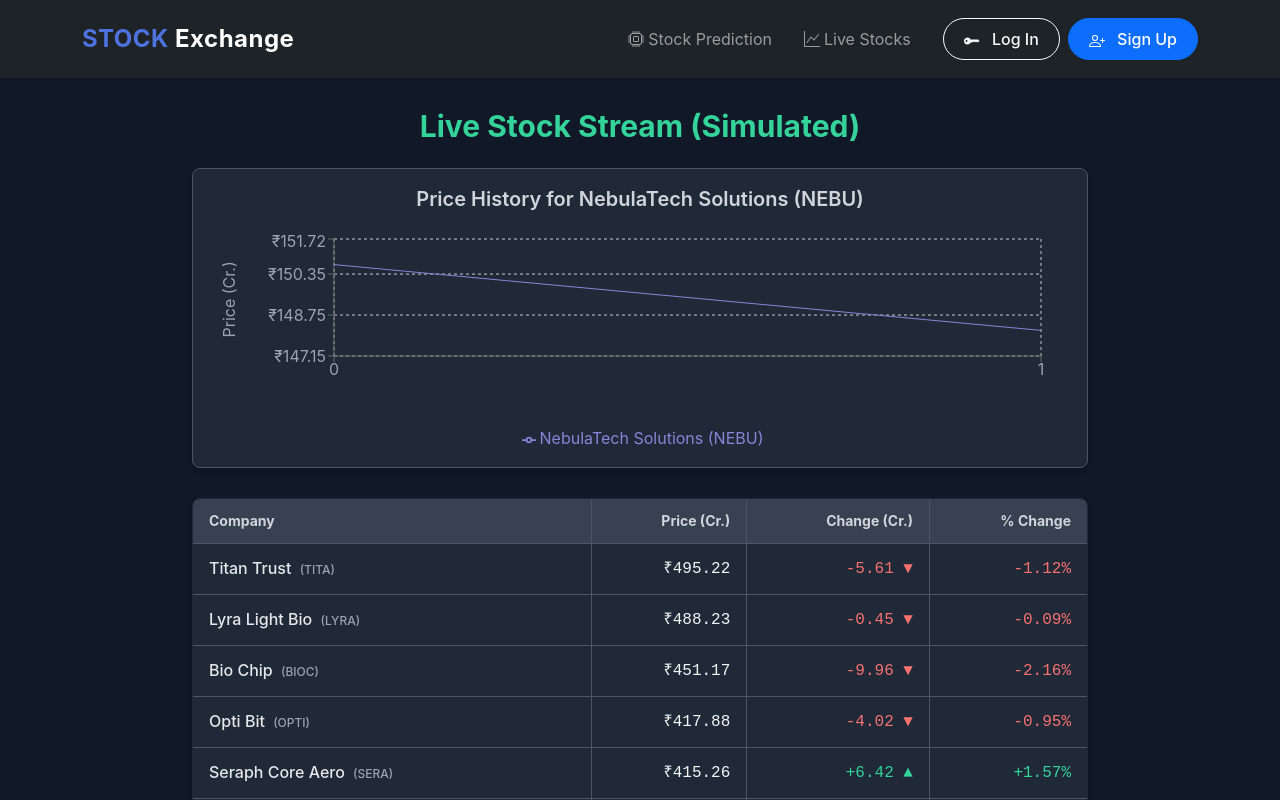
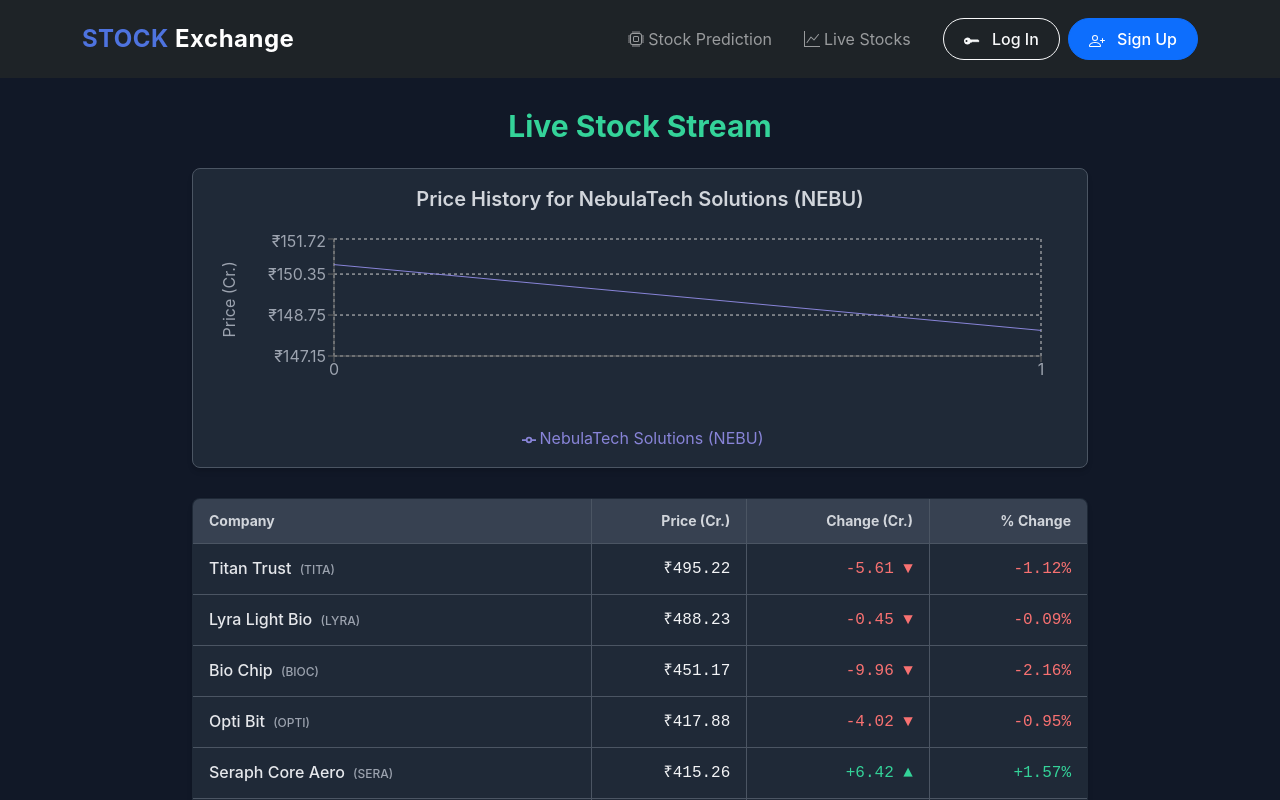
Before and after one commit to sudobh/Stock-exchange-website, a React (Create React App) app in the folder frontend/: page /stock-stream in a window 1280 px wide. Shown: the top 800 px of the page. Built offline with nearby package versions, Linux system fonts and the light colour scheme; the HTML template or start-up script is replaced by a standard one.

Commit message:
minor changes

```diff
--- a/frontend/src/components/StockPrediction.jsx
+++ b/frontend/src/components/StockPrediction.jsx
@@ -196,7 +196,7 @@ const ManualPredictor = ({ companies }) => {
               Predicting...
             </div>
           ) : (
-            'Predict Next Day Stock (Day 4)'
+            'Predict Next Day Stock'
           )}
         </button>
       )}
@@ -209,7 +209,7 @@ const ManualPredictor = ({ companies }) => {
 
       {manualPrediction && (
         <div className={styles.successAlert}>
-          <h3 className={styles.alertTitleSuccess}>Prediction Result (Day 4):</h3>
+          <h3 className={styles.alertTitleSuccess}>Prediction Result:</h3>
           <p className={styles.alertPriceSuccess}>
             ₹{manualPrediction.predicted_price_next_day !== undefined ? manualPrediction.predicted_price_next_day.toFixed(2) : 'Error in prediction format'}
           </p>
--- a/frontend/src/components/StockStream.jsx
+++ b/frontend/src/components/StockStream.jsx
@@ -103,7 +103,7 @@ function App() {
         <Navbar />
 
       <h1 className={styles.title}>
-        Live Stock Stream (Simulated)
+        Live Stock Stream
       </h1>
 
       {selectedStockId && (
```
